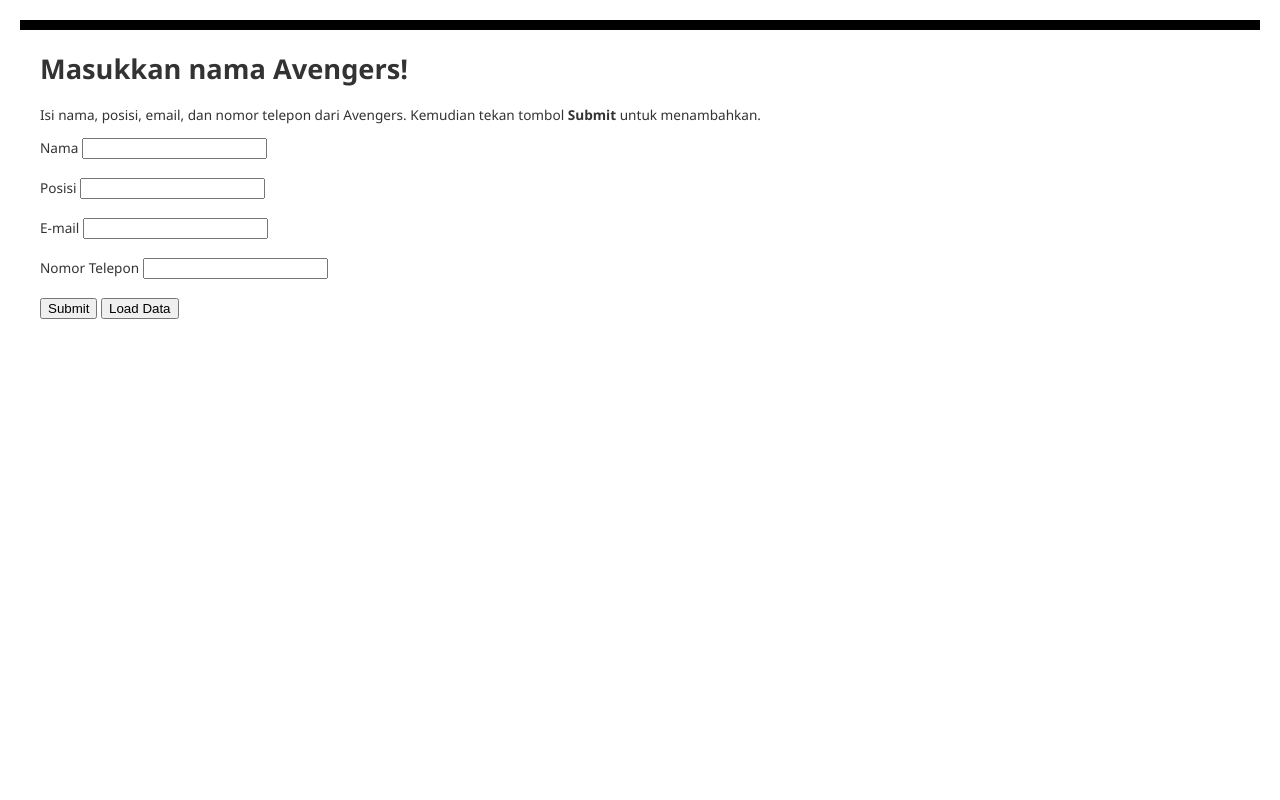
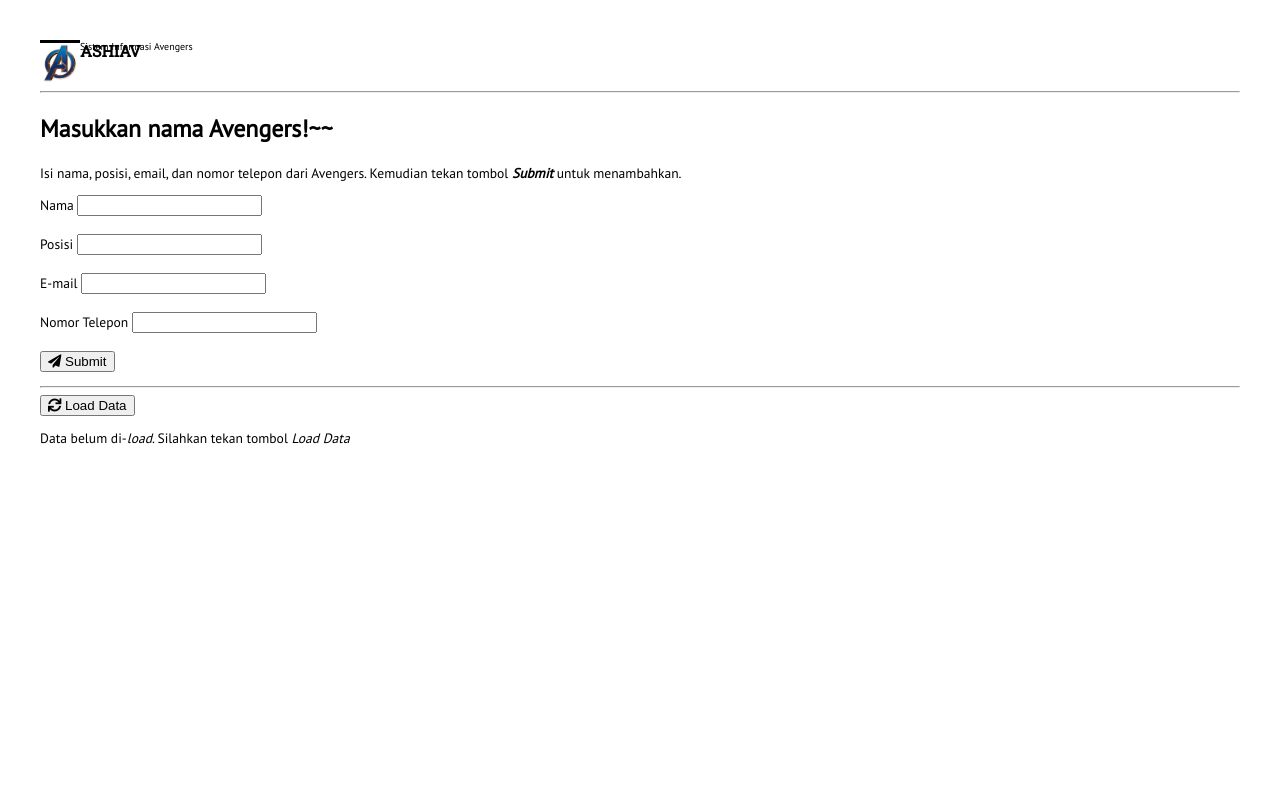
Before and after one commit to ibaadee/dicoding-azure-php, a PHP site: page / in a window 1280 px wide. Run offline with PHP 8.4, Linux system fonts and the light colour scheme; data that the repository does not hold is empty; some libraries are stand-ins or nearby versions.

Commit message:
enhancement and cleaning

```diff
--- a/css/index.css
+++ /dev/null
@@ -1,11 +0,0 @@
-body { background-color: #fff; border-top: solid 10px #000;
-    color: #333; font-size: .85em; margin: 20; padding: 20;
-    font-family: "Segoe UI", Verdana, Helvetica, Sans-Serif;
-}
-h1, h2, h3,{ color: #000; margin-bottom: 0; padding-bottom: 0; }
-h1 { font-size: 2em; }
-h2 { font-size: 1.75em; }
-h3 { font-size: 1.2em; }
-table { margin-top: 0.75em; }
-th { font-size: 1.2em; text-align: left; border: none; padding-left: 0; }
-td { padding: 0.25em 2em 0.25em 0em; border: 0 none; }
--- /dev/null
+++ b/css/style.css
@@ -0,0 +1,28 @@
+body { background-color: #fff; font-size: .85em; margin: 20; padding: 20;
+    font-family: 'PT Sans', sans-serif;
+}
+#img-header {
+    border-top: solid 3px #000;
+    width: 40px;
+    position: relative;
+}
+
+#title-header {
+    position: absolute;
+    font-family: 'Roboto Slab', serif;
+    font-size: 16px;
+
+}
+
+#subtitle-header {
+    position: absolute;
+    font-size: 10px;
+
+}
+h1, h2, h3,{ color: #000; margin-bottom: 0; padding-bottom: 0; }
+h1 { font-size: 2em; }
+h2 { font-size: 1.75em; }
+h3 { font-size: 1.2em; }
+table { margin-top: 0.75em; }
+th { font-size: 0.75em; text-align: left; border: none; padding-left: 0; }
+td { padding: 0.25em 2em 0.25em 0em; border: 0 none; }
--- a/index.php
+++ b/index.php
@@ -1,23 +1,53 @@
 <html>
 <head>
+    <link href="https://fonts.googleapis.com/css?family=PT+Sans|Roboto+Slab&display=swap" rel="stylesheet" />
+    <link rel="stylesheet" href="https://use.fontawesome.com/releases/v5.7.0/css/all.css" integrity="sha384-lZN37f5QGtY3VHgisS14W3ExzMWZxybE1SJSEsQp9S+oqd12jhcu+A56Ebc1zFSJ" crossorigin="anonymous">
     <Title>ASHIAV - Sistem Informasi Avengers!</Title>
-    <link href="css/index.css" rel="stylesheet" type="text/css" media="all">
+    <link href="css/style.css" rel="stylesheet" type="text/css">
+<style>
+
+</style>
 </head>
 <body>
-    <h1>Masukkan nama Avengers!</h1>
-    <p>Isi nama, posisi, email, dan nomor telepon dari Avengers. Kemudian tekan tombol <strong>Submit</strong> untuk menambahkan.</p>
+<div id="header">
+    <img id="img-header" src="img/avengers.png"/>
+    <span id="title-header"><b>ASHIAV</b></span>
+    <span id="subtitle-header">Sistem Informasi Avengers</span>
+</div>
+<hr>
+
+<h2>Masukkan nama Avengers!~~</h2>
+    <p>Isi nama, posisi, email, dan nomor telepon dari Avengers. Kemudian tekan tombol <b><i>Submit</i></b> untuk menambahkan.</p>
     <form method="post" action="index.php" enctype="multipart/form-data" >
-        Nama  <input type="text" name="name" id="name"/></br></br>
-        Posisi <input type="text" name="position" id="position"/></br></br>
-        E-mail <input type="text" name="email" id="email"/></br></br>
-        Nomor Telepon <input type="text" name="phone" id="phone"/></br></br>
-        <input type="submit" name="submit" value="Submit" />
-        <input type="submit" name="load_data" value="Load Data" />
+
+        <div class=form-group>
+            <label for="name">Nama</label>
+            <td><input type="text" name="name" id="name" data-validation="length" data-validation-length="min8"/></br></br></td>
+        </div>
+        <tr>
+            <td>Posisi</td>
+            <td><input type="text" name="position" id="position" data-validation="length" data-validation-length="min5"/></br></br></td>
+        </tr>
+        <tr>
+            <td>E-mail</td>
+            <td><input type="text" name="email" id="email" data-validation="email"/></br></br></td>
+        </tr>
+        <tr>
+            <td>Nomor Telepon</td>
+            <td><input type="text" name="phone" id="phone" data-validation="custom" data-validation-regexp="(\()?(\+62|62|0)(\d{2,3})?\)?[ .-]?\d{2,4}[ .-]?\d{2,4}[ .-]?\d{2,4}"/></br></br></td>
+        </tr>
+
+        <button type="submit" name="submit" value="Submit"><i class="fa fa-paper-plane"></i> Submit</button>
+
     </form>
-
+    <hr>
+    <form method="post" action="index.php" enctype="multipart/form-data" >
+    <button type="submit" name="load_data" value="Load Data"><i class="fa fa-sync"></i> Load Data</button>
+    </form>
     <?php
         include 'dbconn.php';
         $registrants = "";
+        $isLoaded = false;
         try {
             $sql_select = "SELECT * FROM [dbo].[Users]";
             $stmt = $conn->query($sql_select);
@@ -25,6 +55,7 @@
         } catch(Exception $e) {
             echo "Failed: " . $e;
         }
+
         if (isset($_POST['submit'])) {
             try {
                 $name = $_POST['name'];
@@ -48,7 +79,7 @@
         } else if (isset($_POST['load_data'])) {
             try {
                 if(count($registrants) > 0) {
-                    echo "<h2>People who are registered:</h2>";
+                    echo "<h2>Avengers yang telah terdaftar</h2>";
                     echo "<table>";
                     echo "<tr><th>Nama</th>";
                     echo "<th>Posisi</th>";
@@ -60,7 +91,7 @@
                         echo "<td>".$registrant['position']."</td>";
                         echo "<td>".$registrant['phone']."</td>";
                         echo "<td>".$registrant['email']."</td>";
-                        echo "<td>".$registrant['date_joined']."</td></tr>";
+                        echo "<td>".date('Y-m-d', strtotime($registrant['date_joined']))."</td></tr>";
                     }
                     echo "</table>";
                 } else {
@@ -69,7 +100,17 @@
             } catch(Exception $e) {
                 echo "Failed: " . $e;
             }
+        } else if($isLoaded == false){
+            echo "Data belum di-<i>load</i>. Silahkan tekan tombol <i>Load Data</i>";
         }
     ?>
+
+<script src="//ajax.googleapis.com/ajax/libs/jquery/1.10.2/jquery.min.js"></script>
+<script src="//cdnjs.cloudflare.com/ajax/libs/jquery-form-validator/2.3.26/jquery.form-validator.min.js"></script>
+<script>
+  $.validate({
+    lang: 'en'
+  });
+</script>
 </body>
 </html>
```
Also changed, not shown: img/avengers.png (added).
